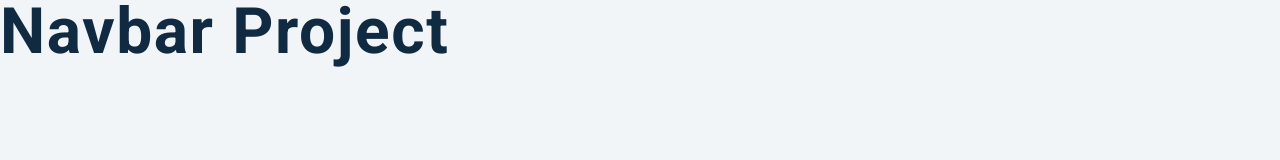
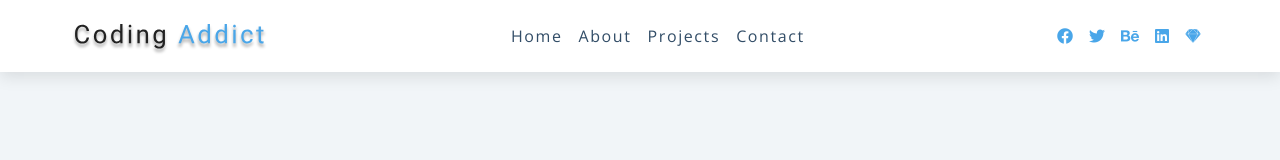
Before and after one commit to tmstafford/javascript-projects, a plain HTML site: page 04-navbar/index.html in a window 1280 px wide. Drawn offline with nearby package versions, Linux system fonts and the light colour scheme.

Commit message:
project 4 navbar complete

```diff
--- a/04-navbar/app.js
+++ b/04-navbar/app.js
@@ -3,3 +3,13 @@
 // add - add class
 // remove - remove class
 // toggle - toggles class
+
+// select DOM variables
+const navToggle = document.querySelector('.nav-toggle');
+const links = document.querySelector('.links');
+
+function displayNav() {
+    links.classList.toggle('show-links');
+};
+
+navToggle.addEventListener('click', displayNav);
--- a/04-navbar/index.html
+++ b/04-navbar/index.html
@@ -14,7 +14,47 @@
     <link rel="stylesheet" href="styles.css" />
   </head>
   <body>
-    <h1>navbar project</h1>
+    <nav>
+      <div class="nav-center">
+        <div class="nav-header">
+          <img src="./logo.svg" class="logo" alt="logo">
+          <button class="nav-toggle">
+            <i class="fas fa-bars"></i>
+          </button>
+        </div>
+        <ul class="links">
+          <li>
+            <a href="index.html">home</a>
+          </li>
+          <li>
+            <a href="#">about</a>
+          </li>
+          <li>
+            <a href="#">projects</a>
+          </li>
+          <li>
+            <a href="#">contact</a>
+          </li>
+        </ul>
+        <ul class="social-icons">
+          <li>
+            <a href="#"><i class="fab fa-facebook"></i></a>
+          </li>
+          <li>
+            <a href="#"><i class="fab fa-twitter"></i></a>
+          </li>
+          <li>
+            <a href="#"><i class="fab fa-behance"></i></a>
+          </li>
+          <li>
+            <a href="#"><i class="fab fa-linkedin"></i></a>
+          </li>
+          <li>
+            <a href="#"><i class="fab fa-sketch"></i></a>
+          </li>
+        </ul>
+      </div>
+    </nav>
     <!-- javascript -->
     <script src="app.js"></script>
   </body>
--- a/04-navbar/styles.css
+++ b/04-navbar/styles.css
@@ -199,10 +199,11 @@ nav {
   display: none;
 }
 .links {
-  /* height: 0;
+  height: 0;
   overflow: hidden;
-  transition: var(--transition); */
+  transition: var(--transition);
 }
+/* TOGGLE CLASS */
 .show-links {
   height: 10rem;
 }
```
